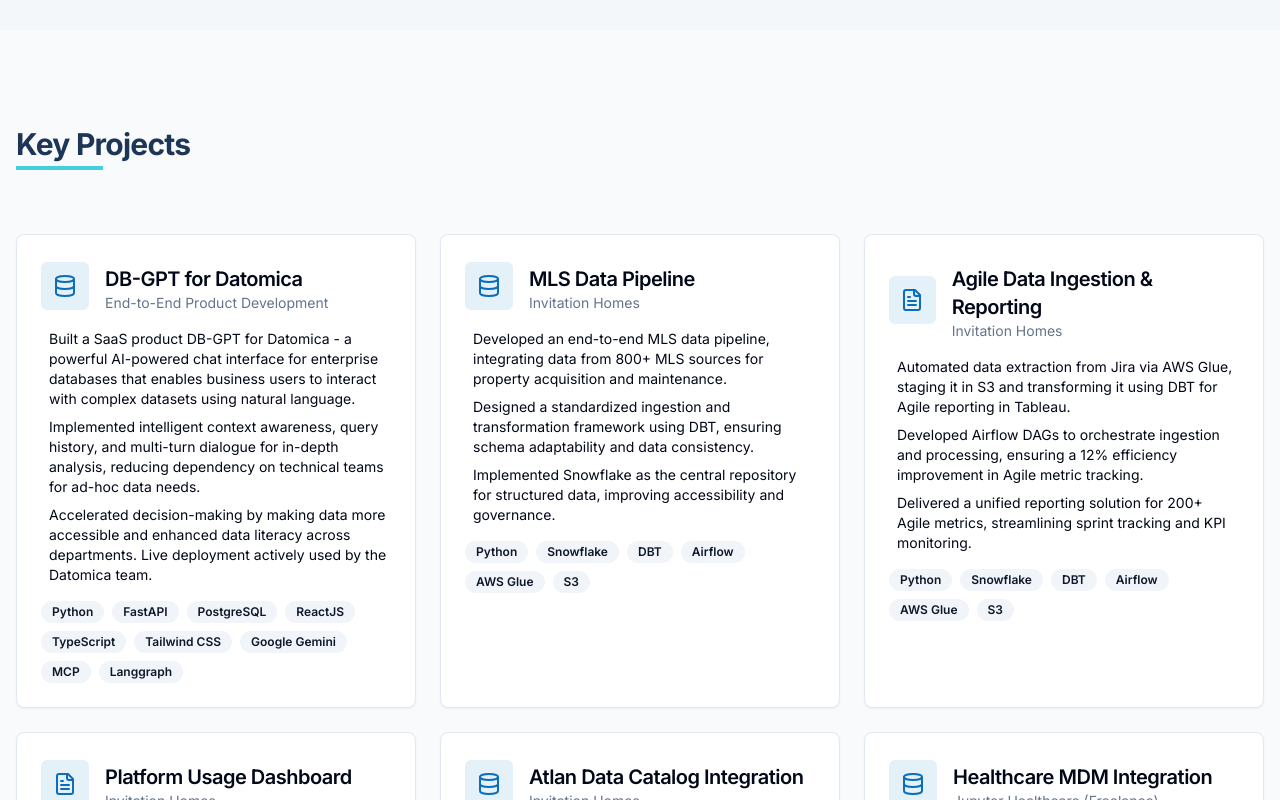
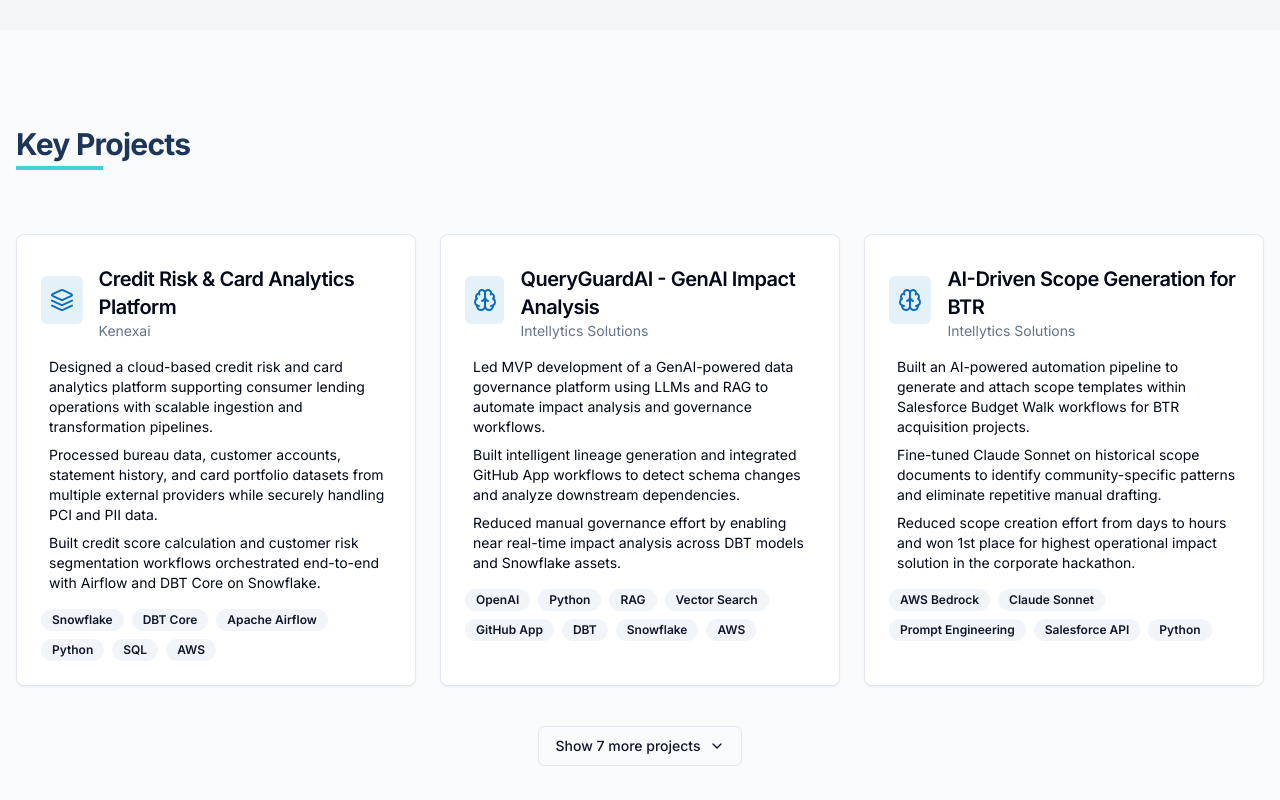
Before and after one commit to deepmihir/data-flow-architect-portfolio, a React (Vite) app: page / in a window 1280 px wide. Shown: the part 3620-4420 px from the top of the page. Built offline with nearby package versions, Linux system fonts and the light colour scheme.

Commit message:
Changes
Co-authored-by: deepmihir <78613570+deepmihir@users.noreply.github.com>

```diff
--- a/src/components/Projects.tsx
+++ b/src/components/Projects.tsx
@@ -1,8 +1,9 @@
 
-import React from 'react';
+import React, { useState } from 'react';
 import { Badge } from './ui/badge';
+import { Button } from './ui/button';
 import { Card, CardContent, CardDescription, CardHeader, CardTitle } from './ui/card';
-import { Database, FileText } from 'lucide-react';
+import { Database, FileText, Brain, Layers, ChevronDown, ChevronUp } from 'lucide-react';
 
 interface ProjectProps {
   title: string;
@@ -51,17 +52,63 @@ const ProjectCard: React.FC<ProjectProps> = ({
 };
 
 const Projects = () => {
+  const [showAll, setShowAll] = useState(false);
+
   const projects = [
+    {
+      title: "Credit Risk & Card Analytics Platform",
+      company: "Kenexai",
+      description: [
+        "Designed a cloud-based credit risk and card analytics platform supporting consumer lending operations with scalable ingestion and transformation pipelines.",
+        "Processed bureau data, customer accounts, statement history, and card portfolio datasets from multiple external providers while securely handling PCI and PII data.",
+        "Built credit score calculation and customer risk segmentation workflows orchestrated end-to-end with Airflow and DBT Core on Snowflake."
+      ],
+      technologies: ["Snowflake", "DBT Core", "Apache Airflow", "Python", "SQL", "AWS"],
+      icon: <Layers size={24} className="text-data-blue" />
+    },
+    {
+      title: "QueryGuardAI - GenAI Impact Analysis",
+      company: "Intellytics Solutions",
+      description: [
+        "Led MVP development of a GenAI-powered data governance platform using LLMs and RAG to automate impact analysis and governance workflows.",
+        "Built intelligent lineage generation and integrated GitHub App workflows to detect schema changes and analyze downstream dependencies.",
+        "Reduced manual governance effort by enabling near real-time impact analysis across DBT models and Snowflake assets."
+      ],
+      technologies: ["OpenAI", "Python", "RAG", "Vector Search", "GitHub App", "DBT", "Snowflake", "AWS"],
+      icon: <Brain size={24} className="text-data-blue" />
+    },
+    {
+      title: "AI-Driven Scope Generation for BTR",
+      company: "Intellytics Solutions",
+      description: [
+        "Built an AI-powered automation pipeline to generate and attach scope templates within Salesforce Budget Walk workflows for BTR acquisition projects.",
+        "Fine-tuned Claude Sonnet on historical scope documents to identify community-specific patterns and eliminate repetitive manual drafting.",
+        "Reduced scope creation effort from days to hours and won 1st place for highest operational impact solution in the corporate hackathon."
+      ],
+      technologies: ["AWS Bedrock", "Claude Sonnet", "Prompt Engineering", "Salesforce API", "Python"],
+      icon: <Brain size={24} className="text-data-blue" />
+    },
     {
       title: "DB-GPT for Datomica",
       company: "End-to-End Product Development",
       description: [
-        "Built a SaaS product DB-GPT for Datomica - a powerful AI-powered chat interface for enterprise databases that enables business users to interact with complex datasets using natural language.",
-        "Implemented intelligent context awareness, query history, and multi-turn dialogue for in-depth analysis, reducing dependency on technical teams for ad-hoc data needs.",
-        "Accelerated decision-making by making data more accessible and enhanced data literacy across departments. Live deployment actively used by the Datomica team."
+        "Built DB-GPT - an AI-powered chat interface for enterprise databases that enables business users to interact with complex datasets using natural language.",
+        "Implemented intelligent context awareness, query history, and multi-turn dialogue for in-depth analysis, reducing dependency on technical teams.",
+        "Accelerated decision-making by making data more accessible. Live deployment actively used by the Datomica team."
       ],
       technologies: ["Python", "FastAPI", "PostgreSQL", "ReactJS", "TypeScript", "Tailwind CSS", "Google Gemini", "MCP", "Langgraph"],
       icon: <Database size={24} className="text-data-blue" />
+    },
+    {
+      title: "SSAS Cube to Snowflake Semantic Migration",
+      company: "Intellytics Solutions",
+      description: [
+        "Modernized legacy SSAS cube architecture by migrating measures, dimensions, and calculated metrics into Snowflake schema-level objects.",
+        "Designed semantic views replicating legacy cube functionality while improving flexibility and performance.",
+        "Eliminated metric inconsistencies across BI reports and reduced dependency on cube-based infrastructure."
+      ],
+      technologies: ["Snowflake", "SQL", "Data Modeling", "Semantic View", "SSAS Cube"],
+      icon: <Layers size={24} className="text-data-blue" />
     },
     {
       title: "MLS Data Pipeline",
@@ -120,13 +167,16 @@ const Projects = () => {
     }
   ];
 
+  const TOP_COUNT = 3;
+  const visibleProjects = showAll ? projects : projects.slice(0, TOP_COUNT);
+
   return (
     <section id="projects" className="py-16 md:py-24">
       <div className="container mx-auto px-4">
         <h2 className="section-title">Key Projects</h2>
 
         <div className="grid grid-cols-1 md:grid-cols-2 lg:grid-cols-3 gap-6 mt-12">
-          {projects.map((project, idx) => (
+          {visibleProjects.map((project, idx) => (
             <ProjectCard
               key={idx}
               title={project.title}
@@ -137,6 +187,27 @@ const Projects = () => {
             />
           ))}
         </div>
+
+        {projects.length > TOP_COUNT && (
+          <div className="flex justify-center mt-10">
+            <Button
+              variant="outline"
+              onClick={() => setShowAll(!showAll)}
+              className="group gap-2"
+            >
+              {showAll ? (
+                <>
+                  Show less <ChevronUp className="h-4 w-4 transition-transform group-hover:-translate-y-0.5" />
+                </>
+              ) : (
+                <>
+                  Show {projects.length - TOP_COUNT} more projects{' '}
+                  <ChevronDown className="h-4 w-4 transition-transform group-hover:translate-y-0.5" />
+                </>
+              )}
+            </Button>
+          </div>
+        )}
       </div>
     </section>
   );
```
